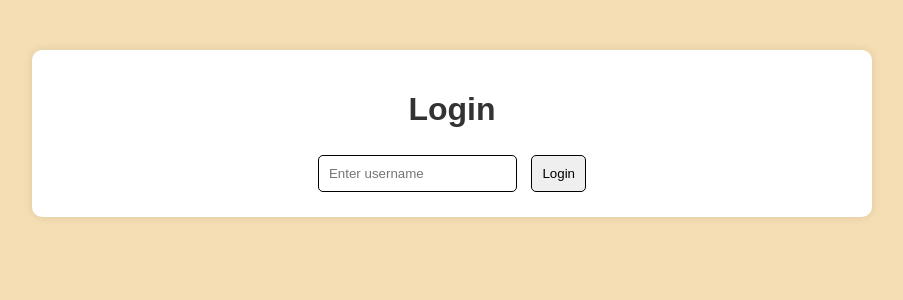
After one commit to hatm601/todoweb, a Flask app: page /login in a window 1280 px wide. The commit adds this page. Shown: the top 300 px of the page, without its empty margins (188-1091 px from the left). Run offline with Flask 2, Linux system fonts and the light colour scheme.

Commit message:
Added login page

```diff
--- a/main.py
+++ b/main.py
@@ -1,9 +1,11 @@
-from flask import Flask, render_template, request, redirect
+from flask import Flask, render_template, request, redirect, session, url_for
 from flask_scss import Scss
 from flask_sqlalchemy import SQLAlchemy
 from datetime import datetime, timezone
+import os
 
 app = Flask(__name__)
+app.secret_key = os.environ.get("SECRET_KEY", os.urandom(24))
 Scss(app, static_dir="static", asset_dir="static/scss")
 
 app.config["SQLALCHEMY_DATABASE_URI"] = "sqlite:///database.db"
@@ -15,17 +17,45 @@ class MyTask(db.Model):
     content = db.Column(db.String(100), nullable=False)
     complete = db.Column(db.Integer, default=0)
     created = db.Column(db.DateTime, default=lambda: datetime.now(timezone.utc))
+    username = db.Column(db.String(80), nullable=False)
     def __repr__(self) -> str:
         return f"Task {self.id}"
+
+class User(db.Model):
+    id = db.Column(db.Integer, primary_key=True)
+    username = db.Column(db.String(80), unique=True, nullable=False)
 
 with app.app_context():
     db.create_all()
 
+@app.route("/login", methods=["GET", "POST"])
+def login():
+    if request.method == "POST":
+        username = request.form["username"].strip()
+        if not username:
+            return render_template("login.html", error="Username required")
+        user = User.query.filter_by(username=username).first()
+        if not user:
+            user = User(username=username)
+            db.session.add(user)
+            db.session.commit()
+        session["username"] = username
+        return redirect(url_for("index"))
+    return render_template("login.html")
+
+@app.route("/logout")
+def logout():
+    session.pop("username", None)
+    return redirect(url_for("login"))
+
 @app.route("/", methods=["POST", "GET"])
 def index():
+    if "username" not in session:
+        return redirect(url_for("login"))
+    username = session["username"]
     if request.method == "POST":
         current_task = request.form["content"]
-        new_task = MyTask(content=current_task)
+        new_task = MyTask(content=current_task, username=username)
         try:
             db.session.add(new_task)
             db.session.commit()
@@ -33,12 +63,15 @@ def index():
         except Exception as e:
             return f"ERROR: {e}"
     else:
-        tasks = MyTask.query.order_by(MyTask.created).all()
-        return render_template("index.html", tasks=tasks)
+        tasks = MyTask.query.filter_by(username=username).order_by(MyTask.created).all()
+        return render_template("index.html", tasks=tasks, username=username)
 
 @app.route("/delete/<int:id>")
 def delete(id:int):
-    delete_task = MyTask.query.get_or_404(id)
+    if "username" not in session:
+        return redirect(url_for("login"))
+    username = session["username"]
+    delete_task = MyTask.query.filter_by(id=id, username=username).first_or_404()
     try:
         db.session.delete(delete_task)
         db.session.commit()
@@ -48,7 +81,10 @@ def delete(id:int):
 
 @app.route("/edit/<int:id>", methods=["POST", "GET"])
 def update(id:int):
-    edit_task = MyTask.query.get_or_404(id)
+    if "username" not in session:
+        return redirect(url_for("login"))
+    username = session["username"]
+    edit_task = MyTask.query.filter_by(id=id, username=username).first_or_404()
     if request.method == "POST":
         edit_task.content = request.form["content"]
         try:
--- a/templates/index.html
+++ b/templates/index.html
@@ -33,5 +33,6 @@
         <input type="text" name="content" id="content">
         <input type="submit" value="Add Task" id="btn_add">
     </form>
+    <a href="/logout">Logout</a>
 </div>
 {%endblock%}
--- /dev/null
+++ b/templates/login.html
@@ -0,0 +1,18 @@
+{%extends "base.html"%}
+
+{%block head%}
+    <title>Login</title>
+{%endblock%}
+
+{%block body%}
+    <div class="content">
+        <h1>Login</h1>
+        {% if error %}
+            <p style="color:red;">{{ error }}</p>
+        {% endif %}
+        <form method="POST">
+            <input type="text" name="username" placeholder="Enter username" required>
+            <input type="submit" value="Login">
+        </form>
+    </div>
+{%endblock%}
```
